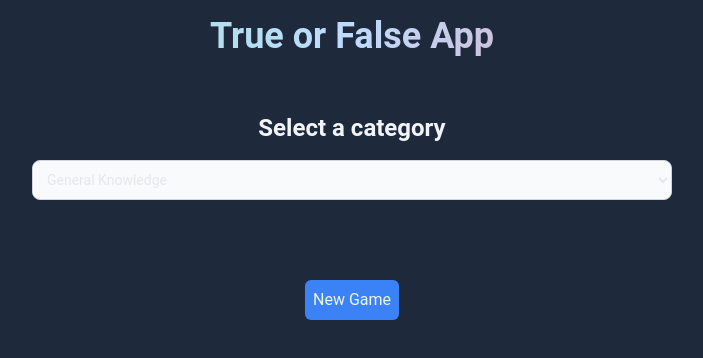
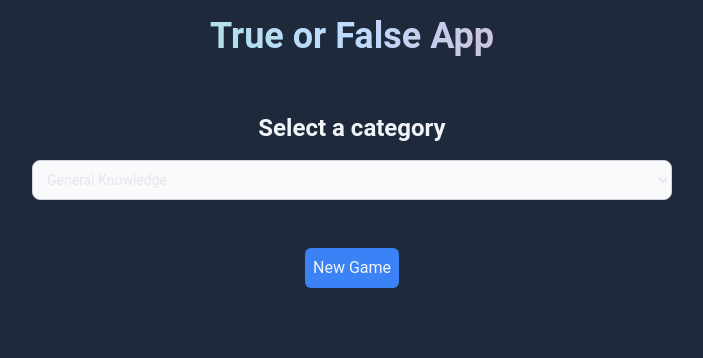
Before and after one commit to nuke7/true-false-trivia, a Next.js app: page / in a window 1280 px wide. Shown: the top 358 px of the page, without its empty margins (288-991 px from the left). Built offline with nearby package versions, Linux system fonts and the light colour scheme.

Commit message:
style: :lipstick: button reposition

```diff
--- a/app/page.tsx
+++ b/app/page.tsx
@@ -105,19 +105,18 @@ export default function TrueFalseApp() {
       {loading && <LoadingPage />}
       {!loading && !currentQuestion && (
         <div className="mx-auto mb-8 w-[85%] pb-8 text-center">
+          <button
+            className="m-2 rounded-md bg-blue-500 p-2 hover:bg-blue-200 hover:text-slate-700 active:bg-slate-900 active:text-slate-400"
+            onClick={() => startNewGame()}
+          >
+            New Game
+          </button>
           {questions.length > 0 && (
             <p className="min-h-24 mx-auto mt-8 w-[90%] bg-gradient-to-r from-green-300 via-blue-400 to-red-400 bg-clip-text text-center text-2xl font-bold text-transparent">
               No more questions! You scored {score} out of {questions.length}.
             </p>
           )}
-          <div className="mx-auto w-[85%] py-8 text-center">
-            <button
-              className="m-2 rounded-md bg-blue-500 p-2 hover:bg-blue-200 hover:text-slate-700 active:bg-slate-900 active:text-slate-400"
-              onClick={() => startNewGame()}
-            >
-              New Game
-            </button>
-          </div>
+          <div className="mx-auto w-[85%] py-8 text-center"></div>
           {questions.map((question, index) => {
             return (
               <div key={index}>
```
